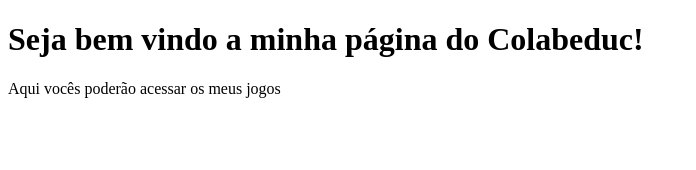
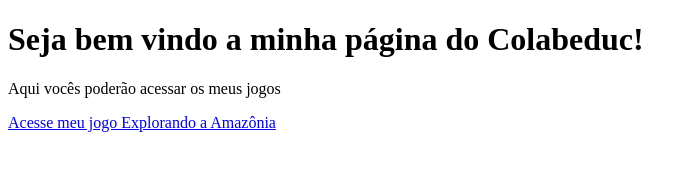
Before and after one commit to renogn/renogn.github.io, a plain HTML site: page index.html in a window 1280 px wide. Shown: the whole page, without its empty margins (0-696 px from the left). Drawn offline with Linux system fonts and the light colour scheme.

Commit message:
Update index.html

```diff
--- a/index.html
+++ b/index.html
@@ -6,7 +6,7 @@
     <body>
         <h1>Seja bem vindo a minha página do Colabeduc!</h1>
         <p>Aqui vocês poderão acessar os meus jogos</p>
-        <a href="https://renogn.github.io/ExplorandoaAmazonia/>Acesse meu jogo "Explorando a Amazônia"</a>
+        <a href="https://renogn.github.io/ExplorandoaAmazonia/">Acesse meu jogo Explorando a Amazônia</a>
 
 </body>
 </html>
```
